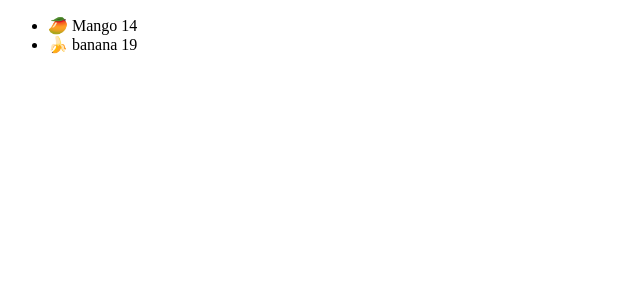
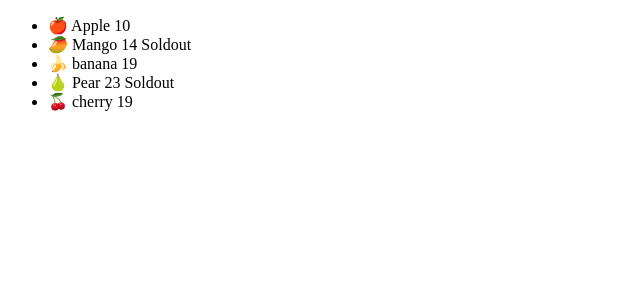
Before and after one commit to HarshitAnchan/React-, a React (Vite) app: page / in a window 1280 px wide. Shown: the top 300 px of the page, without its empty margins (0-640 px from the left). Built offline with nearby package versions, Linux system fonts and the light colour scheme.

Commit message:
Conditionally Rendering A Message Using Ternary

```diff
--- a/src/components/Fruit.jsx
+++ b/src/components/Fruit.jsx
@@ -1,15 +1,9 @@
-export default function Fruit({ name, price, emoji }) {
+export default function Fruit({ name, price, emoji, soldout }) {
   return (
     <>
-      {/* {emoji} {name} {price}{" "} */}
-
-      {price > 10 ? (
-        <li>
-          {emoji} {name} {price}
-        </li>
-      ) : (
-        ""
-      )}
+      <li>
+        {emoji} {name} {price} {soldout ? "Soldout" : ""}
+      </li>
     </>
   );
 }
--- a/src/components/Fruits.jsx
+++ b/src/components/Fruits.jsx
@@ -8,16 +8,31 @@ export default function Fruits() {
       name: "Apple",
       price: 10,
       emoji: "🍎",
+      soldout: false,
     },
     {
       name: "Mango",
       price: 14,
       emoji: "🥭",
+      soldout: true,
     },
     {
       name: "banana",
       price: 19,
       emoji: "🍌",
+      soldout: false,
+    },
+    {
+      name: "Pear",
+      price: 23,
+      emoji: "🍐",
+      soldout: true,
+    },
+    {
+      name: "cherry",
+      price: 19,
+      emoji: "🍒",
+      soldout: false,
     },
   ];
   return (
@@ -29,6 +44,7 @@ export default function Fruits() {
             name={fruit.name}
             price={fruit.price}
             emoji={fruit.emoji}
+            soldout={fruit.soldout}
           />
         ))}
       </ul>
```
